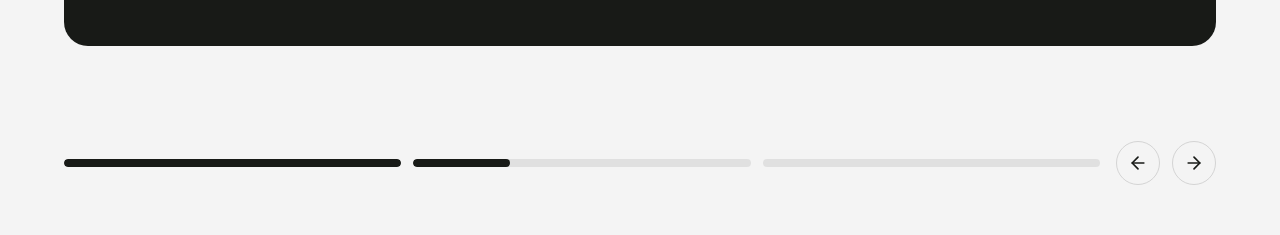
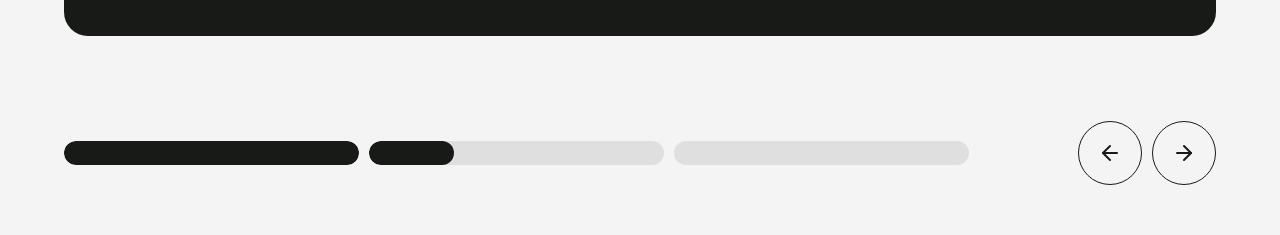
Before and after one commit to fajar-setia/portofoliojho, a React (Vite) app: page / in a window 1280 px wide. Shown: the part 2167-2402 px from the top of the page. Built offline with nearby package versions, Linux system fonts and the light colour scheme.

Commit message:
fik:projects

```diff
--- a/src/components/home/Projects.tsx
+++ b/src/components/home/Projects.tsx
@@ -49,20 +49,32 @@ const AUTO_PLAY_DURATION = 5;
 export default function Projects() {
   const [currentIndex, setCurrentIndex] = useState<number>(0);
   const [direction, setDirection] = useState<number>(1);
+  const [isAnimating, setIsAnimating] = useState<boolean>(false);
 
   const handleNext = () => {
+    if (isAnimating) return;
+    setIsAnimating(true);
     setDirection(1);
     setCurrentIndex((prevIndex) => (prevIndex + 1) % projects.length);
   };
 
   const handlePrev = () => {
+    if (isAnimating) return;
+    setIsAnimating(true);
     setDirection(-1);
     setCurrentIndex((prevIndex) =>
       prevIndex === 0 ? projects.length - 1 : prevIndex - 1
     );
   };
 
-  // Auto-play timer
+  const handleBarClick = (index: number) => {
+    if (isAnimating || index === currentIndex) return;
+    setIsAnimating(true);
+    setDirection(index > currentIndex ? 1 : -1);
+    setCurrentIndex(index);
+  };
+
+  // Auto-play Timer (Perpindahan Otomatis)
   useEffect(() => {
     const timer = setTimeout(() => {
       handleNext();
@@ -108,9 +120,13 @@ export default function Projects() {
           </h2>
         </motion.div>
 
-        {/* Card Container (Presisi di Tengah) */}
+        {/* Card Container */}
         <div className="relative my-auto flex w-full flex-1 items-center justify-center overflow-hidden">
-          <AnimatePresence mode="wait" custom={direction}>
+          <AnimatePresence
+            mode="wait"
+            custom={direction}
+            onExitComplete={() => setIsAnimating(false)}
+          >
             <motion.div
               key={currentIndex}
               custom={direction}
@@ -169,16 +185,14 @@ export default function Projects() {
 
         {/* Navigation & Progress Bar Bottom */}
         <div className="flex shrink-0 items-center justify-between gap-4 pt-4">
-          {/* Progress Bars */}
-          <div className="flex flex-1 items-center gap-3">
+          {/* Progress Bars (Dilengkapi key={currentIndex} agar animasi berjalan otomatis saat slide berganti) */}
+          <div key={currentIndex} className="flex flex-1 items-center gap-2.5 md:flex-none">
             {projects.map((_, index) => (
               <button
                 key={index}
-                onClick={() => {
-                  setDirection(index > currentIndex ? 1 : -1);
-                  setCurrentIndex(index);
-                }}
-                className="h-2 flex-1 overflow-hidden rounded-full bg-neutral-300/60 transition-colors"
+                disabled={isAnimating}
+                onClick={() => handleBarClick(index)}
+                className="h-2 flex-1 overflow-hidden rounded-full bg-[#DFDFDF] transition-colors md:h-6 md:w-[295px] md:flex-none"
               >
                 <motion.div
                   className="h-full rounded-full"
@@ -193,7 +207,7 @@ export default function Projects() {
                         : "0%",
                   }}
                   transition={{
-                    duration: index === currentIndex ? AUTO_PLAY_DURATION : 0.3,
+                    duration: index === currentIndex ? AUTO_PLAY_DURATION : 0.2,
                     ease: index === currentIndex ? "linear" : "easeInOut",
                   }}
                 />
@@ -202,20 +216,22 @@ export default function Projects() {
           </div>
 
           {/* Arrow Navigation */}
-          <div className="flex items-center gap-3">
+          <div className="flex items-center gap-2.5">
             <button
+              disabled={isAnimating}
               onClick={handlePrev}
-              className="flex h-10 w-10 items-center justify-center rounded-full border border-neutral-300 transition-colors hover:bg-neutral-200 active:scale-95 sm:h-11 sm:w-11"
+              className="flex h-10 w-10 items-center justify-center rounded-full border border-[var(--hitam)] transition-colors hover:bg-neutral-200 active:scale-95 disabled:pointer-events-none disabled:opacity-50 md:h-[64px] md:w-[64px]"
               aria-label="Previous Project"
             >
-              <ArrowLeft className="h-4 w-4 sm:h-5 sm:w-5" />
+              <ArrowLeft className="h-4 w-4 md:h-6 md:w-6" />
             </button>
             <button
+              disabled={isAnimating}
               onClick={handleNext}
-              className="flex h-10 w-10 items-center justify-center rounded-full border border-neutral-300 transition-colors hover:bg-neutral-200 active:scale-95 sm:h-11 sm:w-11"
+              className="flex h-10 w-10 items-center justify-center rounded-full border border-[var(--hitam)] transition-colors hover:bg-neutral-200 active:scale-95 disabled:pointer-events-none disabled:opacity-50 md:h-[64px] md:w-[64px]"
               aria-label="Next Project"
             >
-              <ArrowRight className="h-4 w-4 sm:h-5 sm:w-5" />
+              <ArrowRight className="h-4 w-4 md:h-6 md:w-6" />
             </button>
           </div>
         </div>
```
